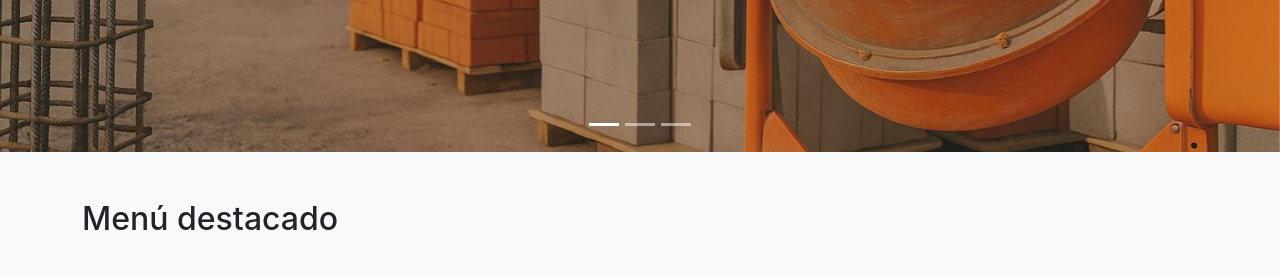
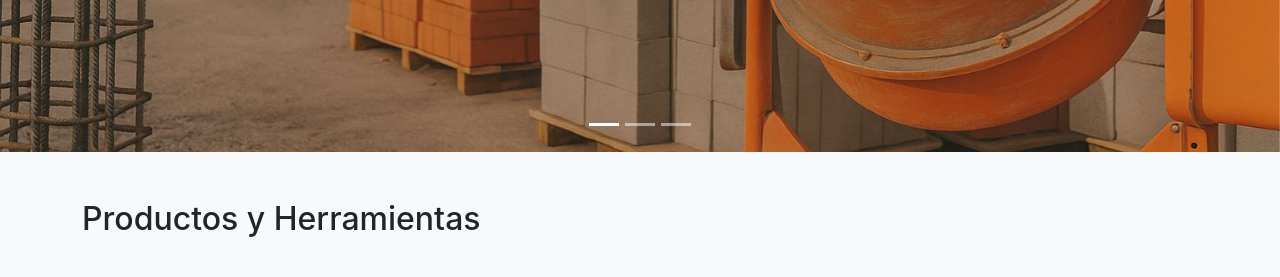
Before and after one commit to AdrianTejeda/PROYECTO-DE-LABORATORIO-DE-PROGRAMACION-, a PHP site: page / in a window 1280 px wide. Shown: the part 767-1044 px from the top of the page. Run offline with PHP 8.4, Linux system fonts and the light colour scheme; data comes from the database, SQL or seed files in the repository.

Commit message:
Cambio el titulo de la seccion productos

```diff
--- a/index.php
+++ b/index.php
@@ -54,7 +54,7 @@
 <!-- Productos se carga desde la base de datos -->
 <section id="productos" class="py-5 bg-light">
   <div class="container">
-    <h2 class="mb-3">Menú destacado</h2>
+    <h2 class="mb-3">Productos y Herramientas</h2>
     <div class="row g-4 mt-1">
       <?php
         // Consulta los últimos 8 productos activos y la categoría asociada.
@@ -285,7 +285,7 @@
 })();
 </script>
 
-<!-- 👇 Se eliminó la sección #contacto, ahora el contacto está en el footer -->
+
 
 <footer id="footer" class="py-4 bg-dark text-white-50 mt-5">
   <div class="container d-flex flex-column flex-sm-row justify-content-between align-items-center">
```
